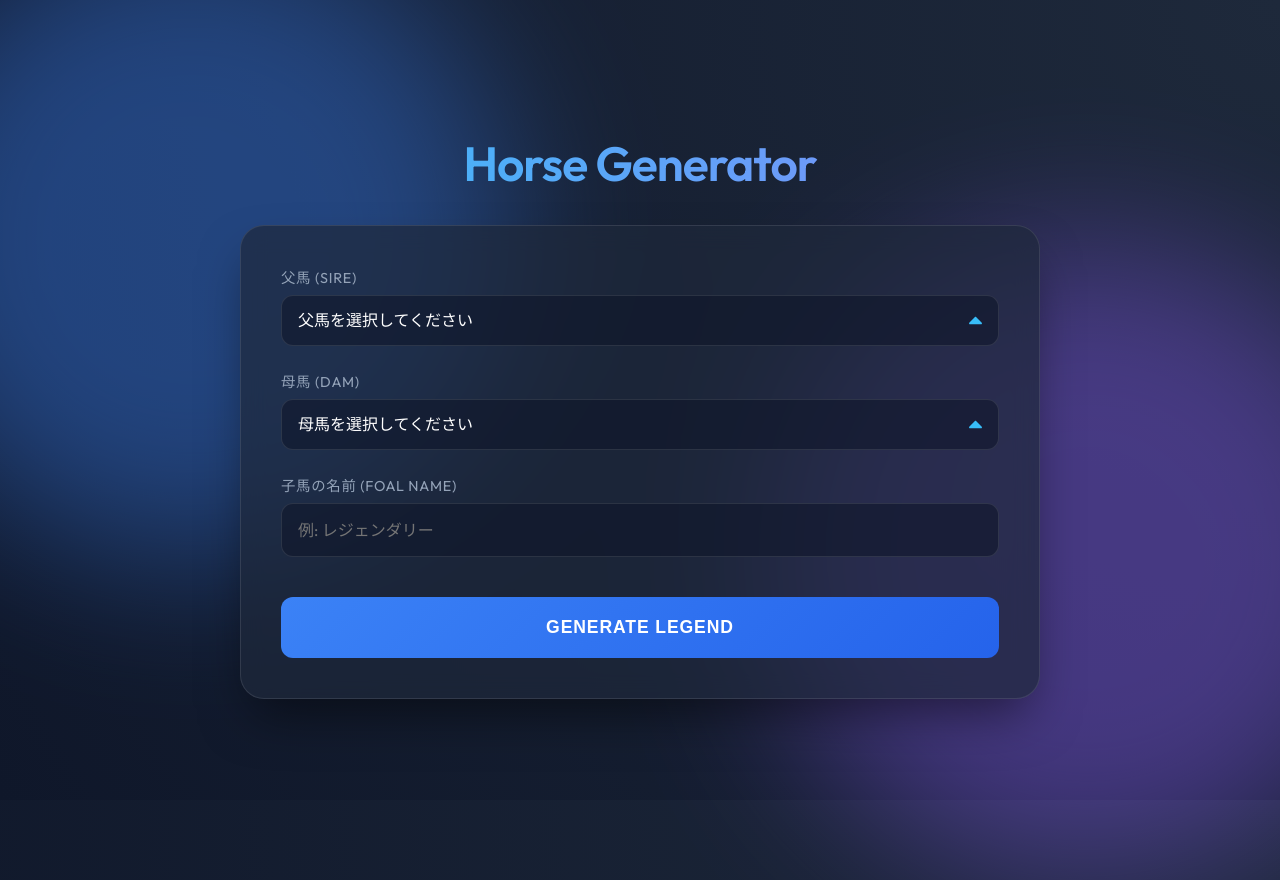
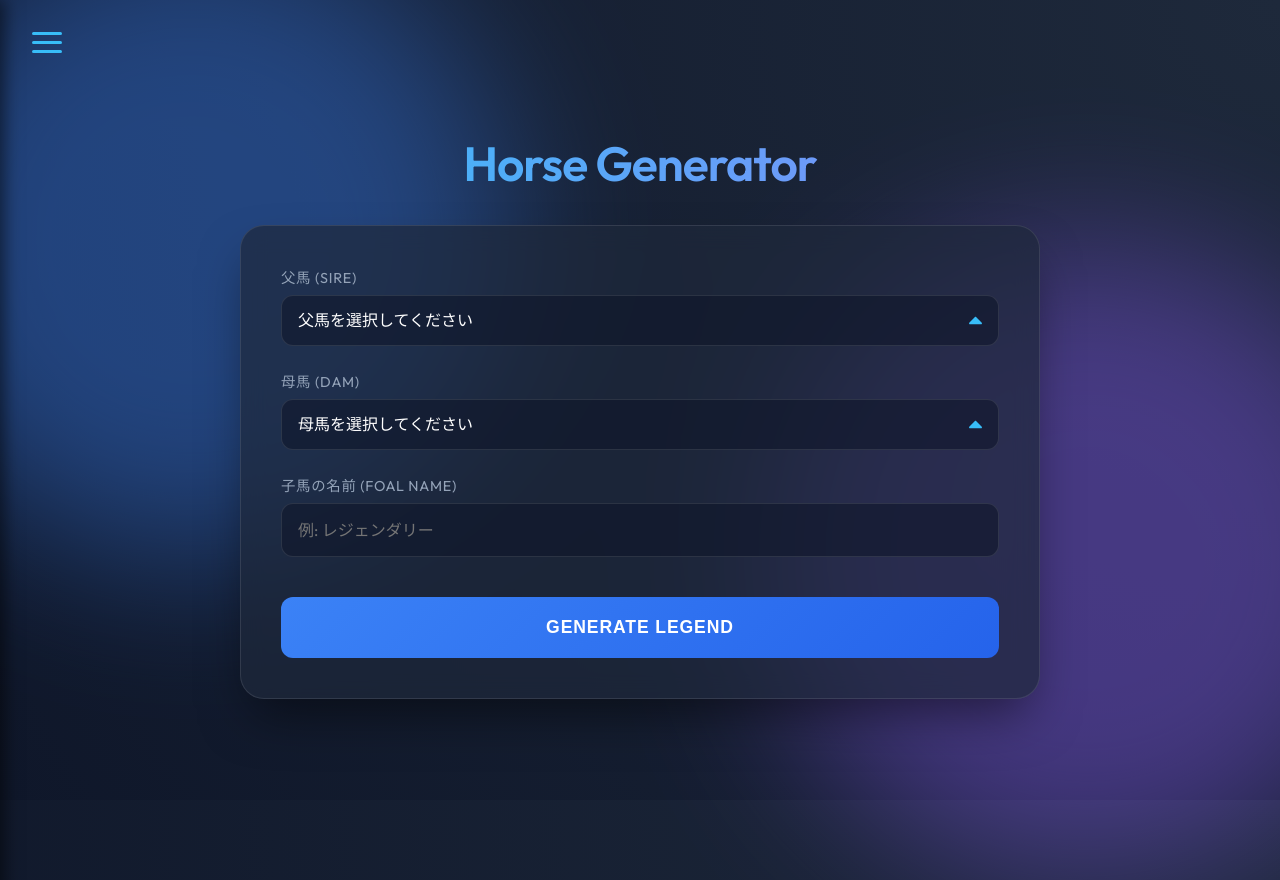
Before and after one commit to SanoKota/Hackz-iwamon, a Flask app: page / in a window 1280 px wide; the page is wider, and only the part inside the window is pictured. Run offline with Flask 3, Linux system fonts and the light colour scheme.

Commit message:
race.htmlを追加

```diff
--- a/src/app/app.py
+++ b/src/app/app.py
@@ -58,5 +58,9 @@ def generate():
             "error_details": error_details
         }), 500
 
+@app.route('/race', methods=['GET'])
+def race():
+    return render_template('race.html')
+
 if __name__ == '__main__':
     app.run(debug=True, host='0.0.0.0', port=5000)
--- a/src/app/static/style.css
+++ b/src/app/static/style.css
@@ -59,6 +59,7 @@ h1 {
     margin-bottom: 2rem;
     background: linear-gradient(to right, #38bdf8, #818cf8);
     -webkit-background-clip: text;
+    background-clip: text;
     -webkit-text-fill-color: transparent;
     font-weight: 600;
     letter-spacing: -1px;
@@ -284,6 +285,100 @@ button:active {
     }
 }
 
+
+/* Hamburger Menu */
+.menu-container {
+    position: absolute;
+    top: 2rem;
+    left: 2rem;
+    z-index: 1000;
+}
+
+#menu-toggle {
+    display: none;
+}
+
+.menu-button {
+    display: block;
+    width: 30px;
+    height: 30px;
+    cursor: pointer;
+    z-index: 1001;
+    position: relative;
+}
+
+.menu-button span {
+    display: block;
+    width: 100%;
+    height: 3px;
+    background-color: var(--accent-color);
+    margin-bottom: 6px;
+    border-radius: 2px;
+    transition: all 0.3s cubic-bezier(0.68, -0.55, 0.265, 1.55);
+}
+
+.menu-drawer {
+    position: fixed;
+    top: 0;
+    left: 0;
+    width: 250px;
+    height: 100vh;
+    background: rgba(15, 23, 42, 0.95);
+    backdrop-filter: blur(10px);
+    -webkit-backdrop-filter: blur(10px);
+    transform: translateX(-100%);
+    transition: transform 0.3s ease-in-out;
+    padding-top: 6rem;
+    box-shadow: 5px 0 15px rgba(0, 0, 0, 0.5);
+}
+
+.menu-drawer nav {
+    display: flex;
+    flex-direction: column;
+    padding: 0 2rem;
+}
+
+.menu-drawer a {
+    color: var(--text-color);
+    text-decoration: none;
+    font-size: 1.2rem;
+    margin-bottom: 1.5rem;
+    position: relative;
+    padding-bottom: 0.5rem;
+}
+
+.menu-drawer a::after {
+    content: '';
+    position: absolute;
+    left: 0;
+    bottom: 0;
+    width: 0;
+    height: 2px;
+    background: var(--accent-color);
+    transition: width 0.3s;
+}
+
+.menu-drawer a:hover::after {
+    width: 100%;
+}
+
+/* Menu Open State */
+#menu-toggle:checked~.menu-drawer {
+    transform: translateX(0);
+}
+
+#menu-toggle:checked+.menu-button span:nth-child(1) {
+    transform: rotate(45deg) translate(5px, 6px);
+}
+
+#menu-toggle:checked+.menu-button span:nth-child(2) {
+    opacity: 0;
+}
+
+#menu-toggle:checked+.menu-button span:nth-child(3) {
+    transform: rotate(-45deg) translate(6px, -7px);
+}
+
 /* Mobile Responsive */
 @media (max-width: 640px) {
     .container {
--- a/src/app/templates/index.html
+++ b/src/app/templates/index.html
@@ -14,6 +14,22 @@
     <!-- Background Elements -->
     <div class="bg-circle circle-1"></div>
     <div class="bg-circle circle-2"></div>
+
+    <!-- Hamburger Menu -->
+    <div class="menu-container">
+        <input type="checkbox" id="menu-toggle">
+        <label for="menu-toggle" class="menu-button">
+            <span></span>
+            <span></span>
+            <span></span>
+        </label>
+        <div class="menu-drawer">
+            <nav>
+                <a href="/">Horse Generator</a>
+                <a href="/race">Dream Race</a>
+            </nav>
+        </div>
+    </div>
 
     <div class="container">
         <!-- Title / Header -->
```
Also changed, not shown: src/app/templates/race.html (added, +59 -0 lines), 1 other file.
